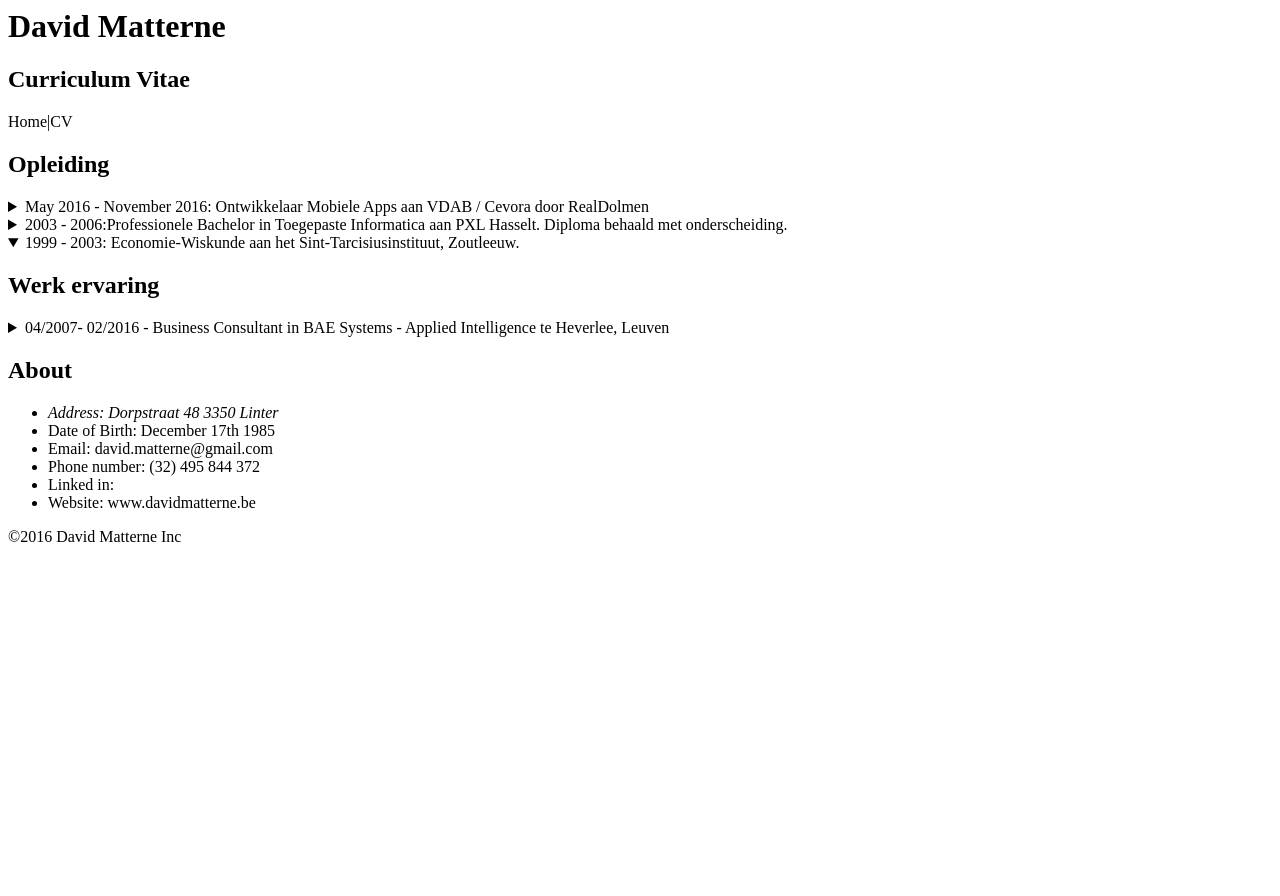
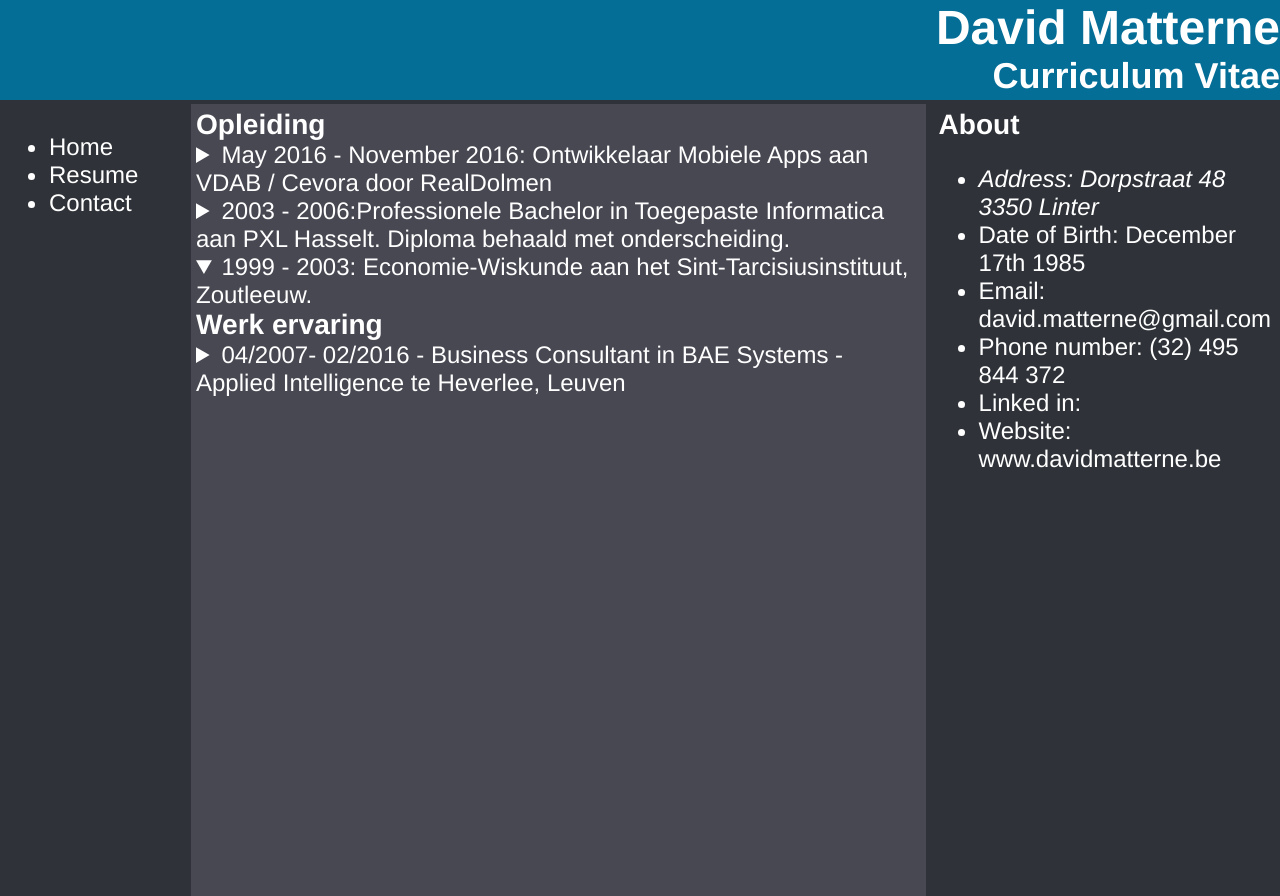
Before and after one commit to dmatterne/html-course, a plain HTML site: page CV/Index.html in a window 1280 px wide. Shown: the top 896 px of the page. Before the commit the page ends 800 px from the top, so only its background shows below. Drawn offline with Linux system fonts and the light colour scheme.

Commit message:
Added flexbox layout

```diff
--- a/CV/Index.html
+++ b/CV/Index.html
@@ -3,15 +3,26 @@
 <head>
     <meta charset="UTF-8" />
     <title>David Matterne's Personal Website</title>
+    <link rel="stylesheet" type="text/css" href="css/reset.css" />
+    <link rel="stylesheet" type="text/css" href="css/style.css" />
 </head>
 
 <body>
     <header>
         <h1>David Matterne</h1>
-        <h2>Curriculum Vitae</h2> </header>
-    <nav>Home|CV</nav>
-    <section>
-        <header><h2> Opleiding </h2></header>
+        <h2>Curriculum Vitae</h2>
+     </header>
+    <div id="main">
+    <nav>
+        <ul>
+            <li><a href="Index.html" >Home</a></li>
+            <li><a href="CV.html" >Resume</a></li>
+            <li><a href="Form.html" >Contact</a></li>
+        </ul>
+    </nav>
+    <article>
+        <section>
+        <header><h3> Opleiding </h3></header>
         <details closed>
             <summary>May 2016 - November 2016: Ontwikkelaar Mobiele Apps aan VDAB / Cevora door RealDolmen</summary>
             <p>Vakken:</p>
@@ -41,8 +52,8 @@
             <summary>1999 - 2003: Economie-Wiskunde aan het Sint-Tarcisiusinstituut, Zoutleeuw.</summary>
         </details>
     </section>
-    <section>
-    <header><h2> Werk ervaring </h2> </header>
+        <section>
+    <header><h3> Werk ervaring </h3> </header>
     <details>
         <summary>04/2007- 02/2016 - Business Consultant in BAE Systems - Applied Intelligence te Heverlee, Leuven</summary>
         <p> Takenpakket: </p>
@@ -75,8 +86,9 @@ Databank : Aanmaken, wijzigen, raadplegen van complexe tabellen, views, function
 
 </details>
     </section>
-    <section>
-    <header> <h2>About</h2> </header>
+    </article>
+    <aside>
+    <header> <h3>About</h3> </header>
      <ul>
             <li>
                 <Address>Address: Dorpstraat 48 3350 Linter
@@ -87,8 +99,8 @@ Databank : Aanmaken, wijzigen, raadplegen van complexe tabellen, views, function
             <li>Linked in:</li>
             <li>Website: www.davidmatterne.be</li>
         </ul>
-    </section>
-    <section> </section>
+    </aside>
+    </div>
     <footer> &copy;2016 David Matterne Inc </footer>
 </body>
 
--- /dev/null
+++ b/CV/css/holygrail.css
@@ -0,0 +1,110 @@
+    body {
+        font: 24px Helvetica;
+        background: #484853;
+        margin:0;
+        padding:0;
+        color:white;
+    }
+
+    #main {
+        min-height: 800px;
+        margin: 0px;
+        padding: 0px;
+        display: flex;
+        flex-flow: row;
+    }
+
+    #main > article {
+        margin: 4px;
+        padding: 5px;
+        border: 1px solid #cccc33;
+        border-radius: 7pt;
+        background: #dddd88;
+        flex: 3 1 60%;
+        order: 2;
+    }
+
+    #main > nav {
+        margin: 4px;
+        padding: 5px;
+        border: 1px solid #8888bb;
+        border-radius: 7pt;
+        background: #2F3339;
+        flex: 1 6 20%;
+        order: 1;
+    }
+
+    #main > aside {
+        margin: 4px;
+        padding: 5px;
+        border: 1px solid #8888bb;
+        border-radius: 7pt;
+        background: #2F3339;
+        flex: 1 6 20%;
+        order: 3;
+    }
+
+    body > header {
+        background-color:#046E97;
+    }
+
+    body > header, footer {
+        text-align: right;
+        display: block;
+        margin: 4px;
+        padding: 5px;
+        min-height: 100px;
+        border: 1px solid #eebb55;
+        border-radius: 7pt;
+
+    }
+
+    /* Too narrow to support three columns */
+    @media all and (max-width: 640px) {
+        #main, #page {
+            flex-direction: column;
+        }
+
+        #main > article, #main > nav, #main > aside {
+        /* Return them to document order */
+            order: 0;
+        }
+
+        #main > nav, #main > aside, header, footer {
+            min-height: 50px;
+            max-height: 50px;
+        }
+    }
+
+h1 {
+
+    color:white;
+}
+
+h2 {
+    color:white;
+}
+
+h3 {
+    color:white;
+}
+
+a:link {
+    color:white;‡mal;
+    font-style:normal;
+    text-decoration: none;
+
+}
+
+a:visited {
+   color:white;
+}
+
+a:hover {
+    color:#2F3339;
+
+}
+
+a:active {
+    color:darkgreen;
+}
--- /dev/null
+++ b/CV/css/style.css
@@ -0,0 +1,159 @@
+html, body, header {
+    margin: 0;
+	padding: 0;
+	border: 0;
+	font-size: 100%;
+	font: inherit;
+	vertical-align: baseline;
+}
+
+body {
+        font: 24px Helvetica;
+        background: #2F3339;
+        margin:0;
+        padding:0;
+        color:white;
+    }
+
+    body > header {
+        background-color:#046E97;
+    }
+
+    body > header, footer {
+        text-align: right;
+        display: block;
+/*        margin: 4px;*/
+/*        padding: 5px;*/
+        min-height: 100px;
+/*        border: 1px solid #eebb55;*/
+/*        border-radius: 7pt;*/
+
+    }
+
+    #main {
+        min-height: 800px;
+        margin: 0px;
+        padding: 0px;
+        display: flex;
+        flex-flow: row;
+    }
+
+    #main > article {
+        margin: 4px;
+        padding: 5px;
+/*        border: 1px solid #cccc33;*/
+/*        border-radius: 7pt;*/
+        background: #484853;
+        flex: 3 1 60%;
+        order: 2;
+    }
+
+    #main > nav {
+        margin: 4px;
+        padding: 5px;
+/*        border: 1px solid #8888bb;*/
+/*        border-radius: 7pt;*/
+        background: #2F3339;
+        flex: 1 6 20%;
+        order: 1;
+    }
+
+    #main > aside {
+        margin: 4px;
+        padding: 5px;
+/*        border: 1px solid #8888bb;*/
+/*        border-radius: 7pt;*/
+        background: #2F3339;
+        flex: 1 6 20%;
+        order: 3;
+    }
+
+
+
+    /* Too narrow to support three columns */
+    @media all and (max-width: 640px) {
+        #main, #page {
+            flex-direction: column;
+        }
+
+        #main > article, #main > nav, #main > aside {
+        /* Return them to document order */
+            order: 0;
+        }
+
+        #main > nav, #main > aside, header, footer {
+            min-height: 50px;
+            max-height: 50px;
+        }
+    }
+
+h1, h2, h3 {
+    margin: 0;
+    color:white;
+}
+
+a:link {
+    color:white;
+    font-weight: normal;
+    font-style:normal;
+    text-decoration: none;
+
+}
+
+a:visited {
+   color:white;
+}
+
+a:hover {
+    color:#2F3339;
+
+}
+
+a:active {
+    color:darkgreen;
+}
+
+/*
+#menuitem1 {
+    order:1;
+    flex-grow: 1;
+    padding: 60px;
+}
+
+#menuitem2{
+    order:2;
+    padding: 60px;
+    flex-grow: 1;
+}
+
+#menuitem3 {
+    order:3;
+    padding: 60px;
+    flex-grow: 1;
+}
+
+.menucontainer {
+  display: flex; -- or inline-flex
+  flex-direction: row;
+}
+
+
+
+#menulist {
+    list-style-type: none;
+    margin: 0;
+    padding: 0;
+}
+
+#menulist li {
+    float: left;
+
+}
+
+#menulist li {
+    display: block;
+    padding: 8px;
+    background-color: #dddddd;
+
+}
+*/
```
Also changed, not shown: CV/css/reset.css (added, +49 -0 lines), 1 other file.
